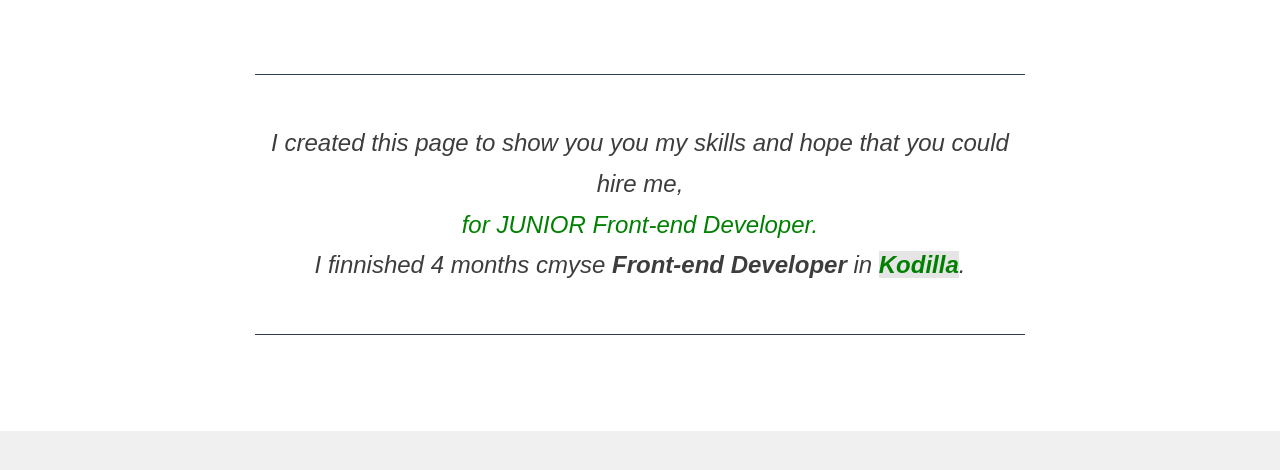
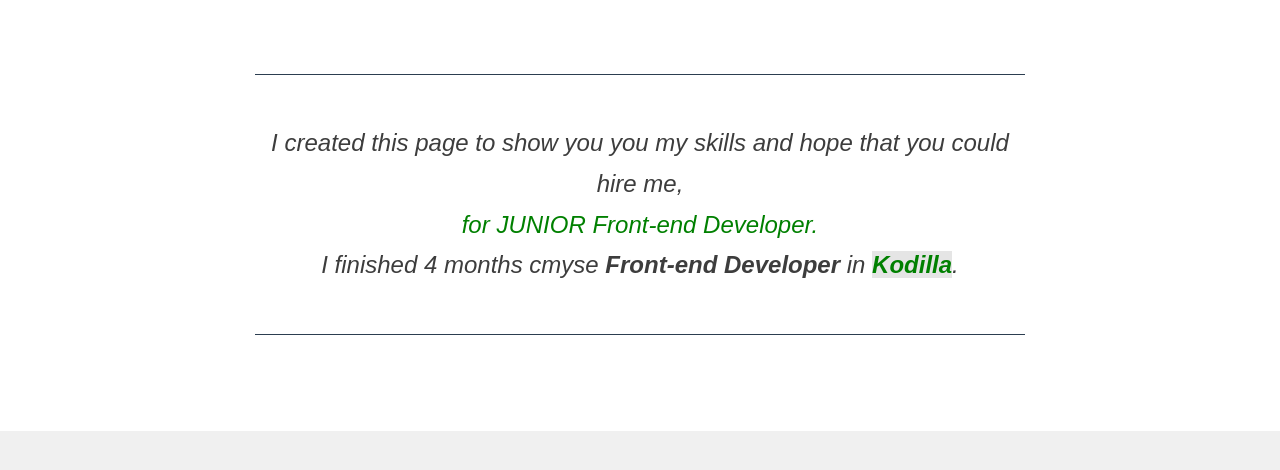
Before and after one commit to Karkolo16/about-me-website, a website: page index.html in a window 1280 px wide. Shown: the part 822-1292 px from the top of the page. Drawn offline with Linux system fonts and the light colour scheme; a web font is replaced by a local one.

Commit message:
correct the grammar in the text

```diff
--- a/index.html
+++ b/index.html
@@ -40,7 +40,7 @@
         </header>
         <section class="intro">
             <div class="container">
-                <p> I created this page to show you you my skills and hope that you could hire me, <br> <span>for JUNIOR Front-end Developer.</span><br>I finnished 4 months cmyse <b>Front-end Developer</b> in <b><a href="https://kodilla.com/pl/cennik?gclid=EAIaIQobChMI-sHB2Lua_AIVDKmyCh3T1wD5EAAYASAAEgJtf_D_BwE">Kodilla</a></b>.</p>
+                <p> I created this page to show you you my skills and hope that you could hire me, <br> <span>for JUNIOR Front-end Developer.</span><br>I finished 4 months cmyse <b>Front-end Developer</b> in <b><a href="https://kodilla.com/pl/cennik?gclid=EAIaIQobChMI-sHB2Lua_AIVDKmyCh3T1wD5EAAYASAAEgJtf_D_BwE">Kodilla</a></b>.</p>
             </div>
         </section>
         <section class="about"  id="about-me">
```
